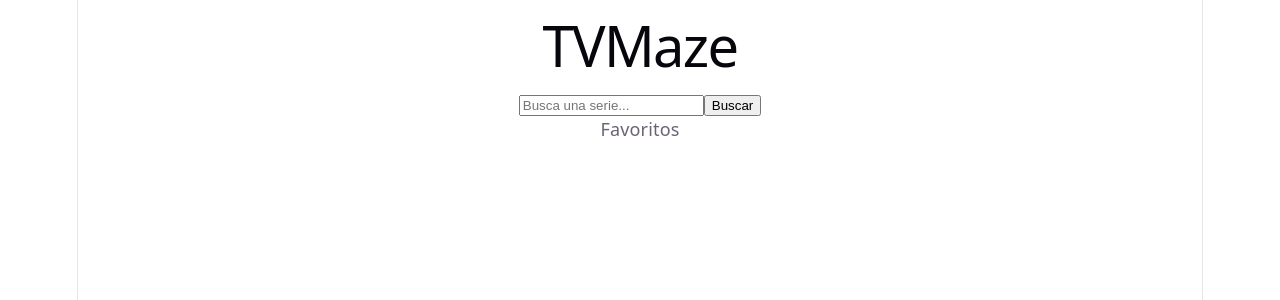
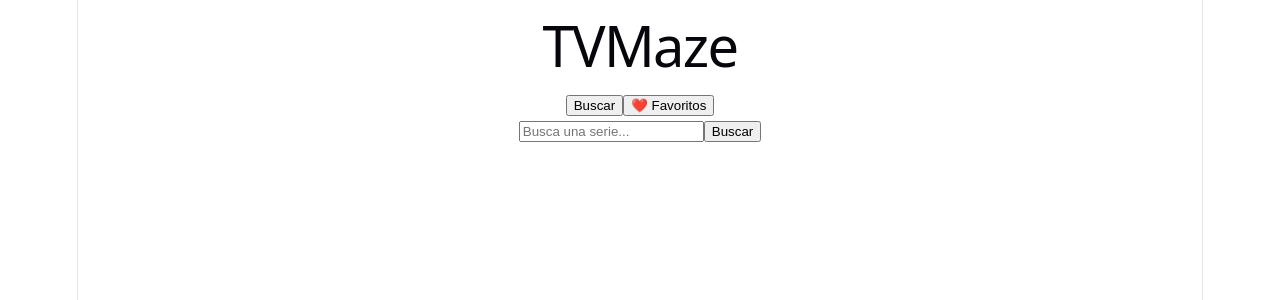
Before and after one commit to Mar-Torres-Searle/TVMaze_PracticaParcial, a React (Vite) app: page / in a window 1280 px wide. Shown: the top 300 px of the page. Built offline with nearby package versions, Linux system fonts and the light colour scheme.

Commit message:
favoritos

```diff
--- a/src/App.jsx
+++ b/src/App.jsx
@@ -9,6 +9,10 @@
 
   const [series, setSeries] = useState([])
   const [serieSeleccionada, setSerieSeleccionada] = useState(null)
+  const [favoritos, setFavoritos] = useState(() => {
+    const guardados = localStorage.getItem('favoritos')
+    return guardados ? JSON.parse(guardados) : []
+  })
 
 
   function handleBuscar(texto) {
@@ -29,15 +33,51 @@
   function handleCerrar() {
     setSerieSeleccionada(null)
   }
+  function handleFavorito(serie) {
+    const esFavorito = favoritos.some(f => f.id === serie.id)
+    let nuevosFavoritos
+
+    if (esFavorito) {
+      nuevosFavoritos = favoritos.filter(f => f.id !== serie.id)
+    } else {
+      nuevosFavoritos = [...favoritos, serie]
+    }
+
+    setFavoritos(nuevosFavoritos)
+    localStorage.setItem('favoritos', JSON.stringify(nuevosFavoritos))
+  }
+
+  const [pestanaActiva, setPestanaActiva] = useState('buscar')
 
   console.log('Serie seleccionada:', serieSeleccionada)
   return (
     <div className="App">
-      <h1>TVMaze</h1>
-      <Buscador onBuscar={handleBuscar}/>
-      <ListaSeries series={series} onSeleccionar={handleSeleccionar}/>
-      {serieSeleccionada && (<DetalleSerie serie={serieSeleccionada} onCerrar={handleCerrar}/>)}
-      <Favoritos />
+      <header className="header">
+        <h1>TVMaze</h1>
+        <nav className="nav">
+          <button className={pestanaActiva === 'buscar' ? 'nav-btn activo' : 'nav-btn'} onClick={() => setPestanaActiva('buscar')}> Buscar</button>
+          <button className={pestanaActiva === 'favoritos' ? 'nav-btn activo' : 'nav-btn'}onClick={() => setPestanaActiva('favoritos')}> ❤️ Favoritos {favoritos.length > 0 && `(${favoritos.length})`}</button>
+        </nav>
+      </header>
+      {pestanaActiva === 'buscar' && (
+        <main className="contenedor">
+          <Buscador onBuscar={handleBuscar} />
+          <ListaSeries series={series} onSeleccionar={handleSeleccionar} />
+        </main>
+      )}
+      {pestanaActiva === 'favoritos' && (
+        <main className="contenedor">
+          <Favoritos favoritos={favoritos} onSeleccionar={handleSeleccionar}/>
+        </main>
+      )}
+      {serieSeleccionada && (
+        <DetalleSerie
+          serie={serieSeleccionada}
+          onCerrar={handleCerrar}
+          onFavorito={handleFavorito}
+          esFavorito={favoritos.some(f => f.id === serieSeleccionada.id)}
+        />
+      )}
     </div>
   )
 }
--- a/src/components/DetalleSerie.jsx
+++ b/src/components/DetalleSerie.jsx
@@ -1,4 +1,4 @@
-function DetalleSerie({ serie, onCerrar }) {
+function DetalleSerie({ serie, onCerrar, onFavorito, esFavorito }) {
     return (
       <div className="overlay" onClick={onCerrar}>
         <div className="contenido" onClick={(e) => e.stopPropagation()}>
@@ -12,11 +12,12 @@
             <p><strong>Género:</strong> {serie.genres.join(', ')}</p>
             <p><strong>Estado:</strong> {serie.status}</p>
             <p><strong>Estreno:</strong> {serie.premiered}</p>
-            {serie.rating.average && (
-              <p><strong>Rating:</strong> {serie.rating.average}</p>
-            )}
+            {serie.rating.average && (<p><strong>Rating:</strong> {serie.rating.average}</p>)}
             <div dangerouslySetInnerHTML={{ __html: serie.summary }} />
           </div>
+          <button className="favorito" onClick={() => onFavorito(serie)}>
+            {esFavorito ? 'Quitar de favoritos' : 'Añadir a favoritos'}
+          </button>
         </div>
       </div>
     )
--- a/src/components/Favoritos.jsx
+++ b/src/components/Favoritos.jsx
@@ -1,6 +1,23 @@
-function Favoritos() {
+import TarjetaSerie from './TarjetaSerie'
+
+function Favoritos({ favoritos, onSeleccionar }) {
+    if (favoritos.length === 0) {
+        return null
+    }
+
     return (
-      <div>Favoritos</div>
+        <section className="favoritos">
+            <h2>Mis favoritos</h2>
+            <div className="lista-series">
+            {favoritos.map((serie) => (
+                <TarjetaSerie
+                key={serie.id}
+                serie={serie}
+                onSeleccionar={onSeleccionar}
+                />
+            ))}
+            </div>
+        </section>
     )
   }
 
```
